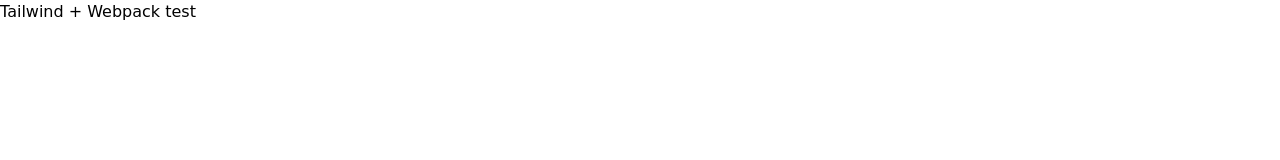
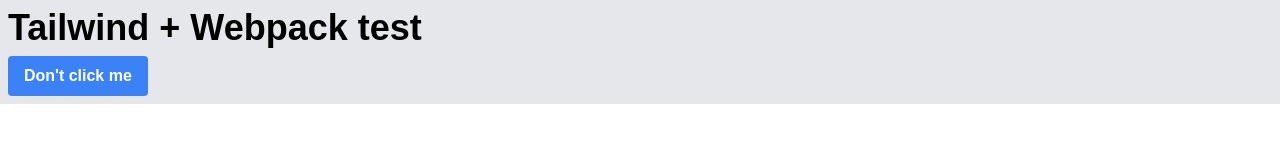
Before and after one commit to dkvz/webpack-tailwind, a website built with webpack: page src/index.html in a window 1280 px wide. Built offline with nearby package versions, Linux system fonts and the light colour scheme.

Commit message:
Update README

```diff
--- a/src/index.html
+++ b/src/index.html
@@ -7,6 +7,11 @@
   <title>Tailwind + Webpack test</title>
 </head>
 <body>
-  <h1>Tailwind + Webpack test</h1>
+  <main class="p-2 bg-gray-200">
+    <h1 class="mb-2 font-bold text-4xl">Tailwind + Webpack test</h1>
+    <div>
+      <button class="btn">Don't click me</button>
+    </div>
+  </main>
 </body>
 </html>
--- a/src/styles/styles.css
+++ b/src/styles/styles.css
@@ -3,5 +3,9 @@
 @tailwind utilities;
 
 body {
-  font-family: cursive;
+  font-family: sans-serif;
 }
+
+.btn {
+  @apply bg-blue-500 hover:bg-blue-700 text-white font-bold py-2 px-4 rounded;
+}
```
Also changed, not shown: README.md.
